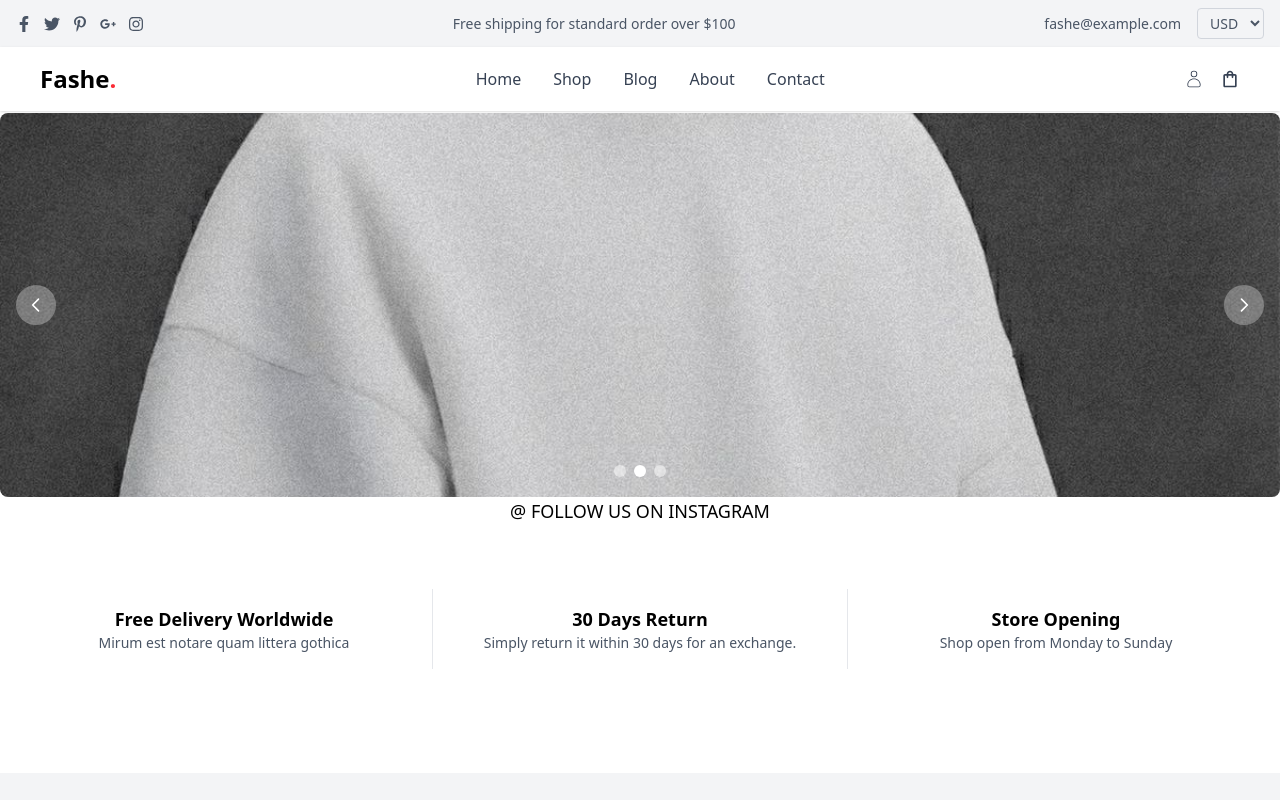
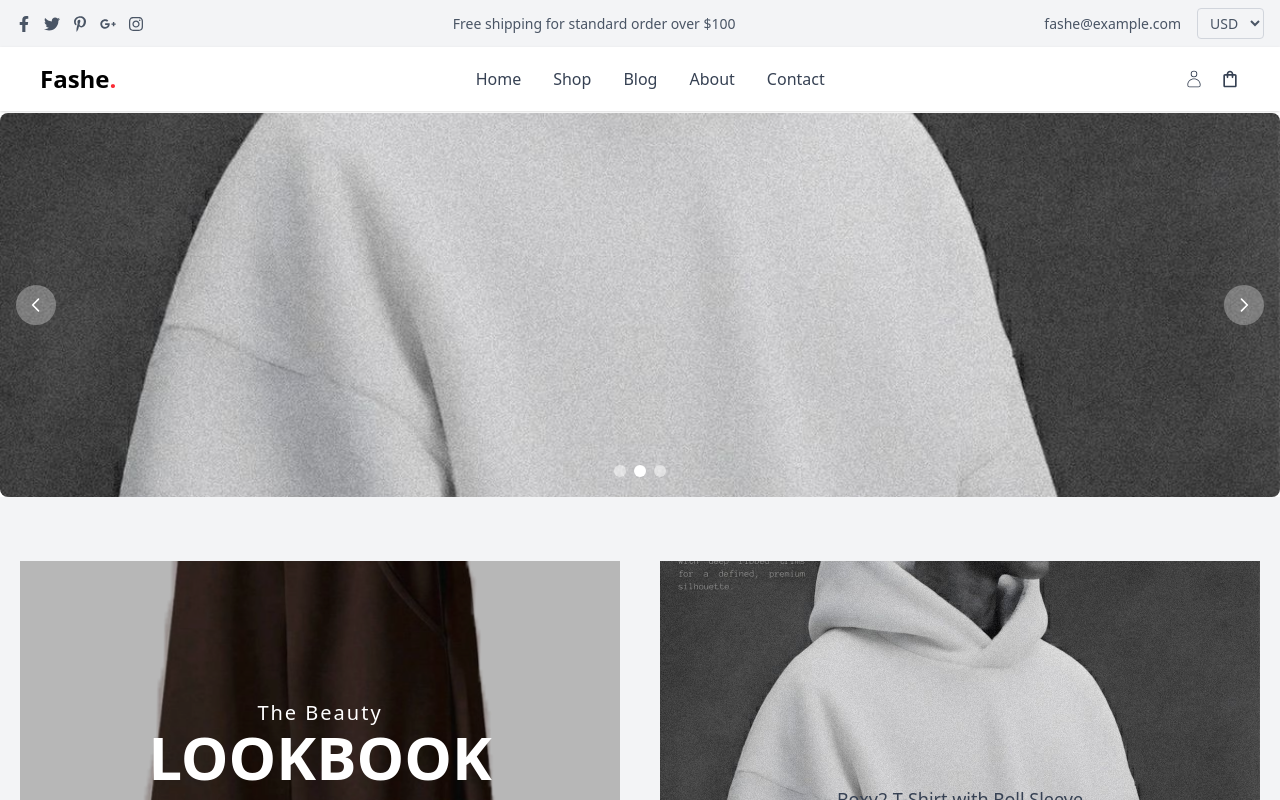
Before and after one commit to NourelhoudaOKMID/NourelhoudaOkmid_Final_Project_React, a React (Vite) app: page / in a window 1280 px wide. Shown: the top 800 px of the page. Built offline with nearby package versions, Linux system fonts and the light colour scheme.

Commit message:
add classes

```diff
--- a/src/pages/blog/index.jsx
+++ b/src/pages/blog/index.jsx
@@ -1,11 +1,14 @@
 import Herocomponent from '../../components/Herocomponent';
+import { Images } from '../../constant/img';
 
 const Blog = () => {
     return (
         <>
 
 
-        <Herocomponent title= " News"/>
+
+
+        <Herocomponent background={Images.p1} title= " News"/>
 
         </>
     );
--- a/src/pages/home/index.jsx
+++ b/src/pages/home/index.jsx
@@ -1,5 +1,6 @@
 import { Followussection } from "./partials";
 import { HeroCarousel } from "./partials/carousel";
+import { Glasses } from "./partials/glasses";
 
 export const Home = () => {
     return (
@@ -9,6 +10,8 @@ export const Home = () => {
 
 
                 <HeroCarousel/>
+
+                <Glasses/>
 
 
 
```
